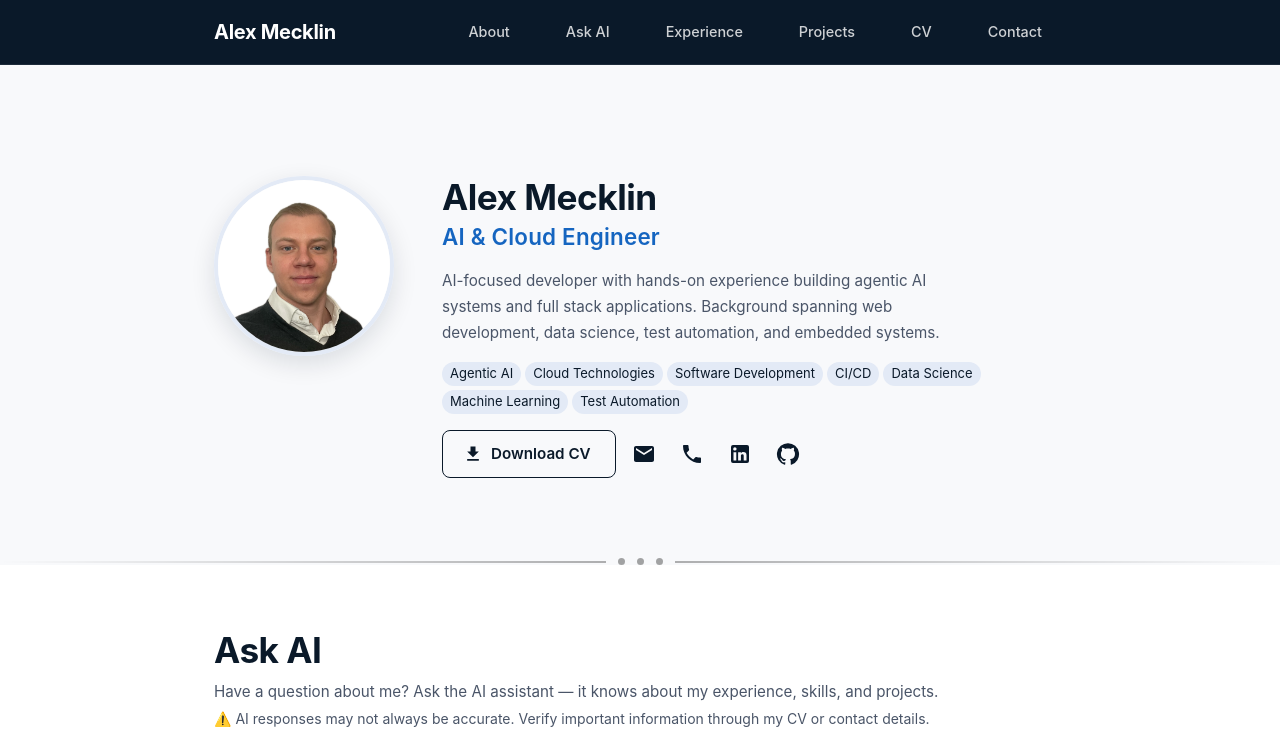
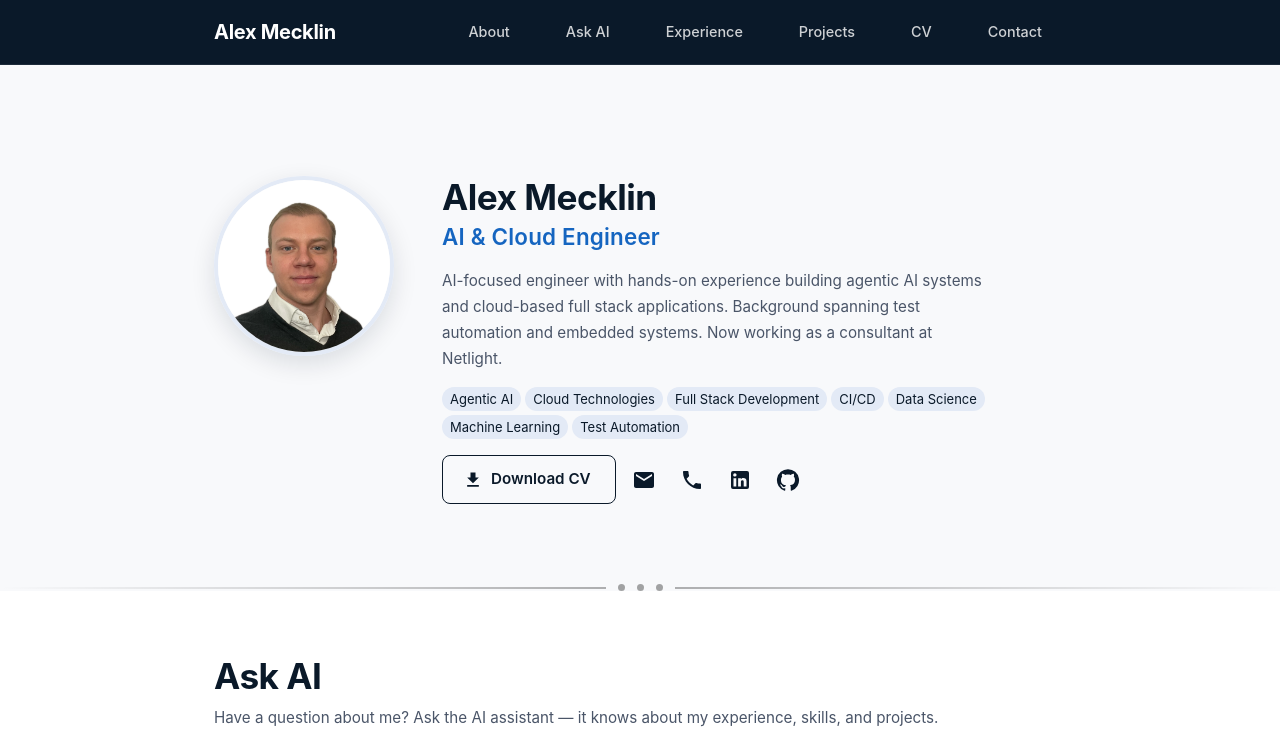
Before and after one commit to alex20m/website, a Next.js app: page / in a window 1280 px wide. Shown: the top 735 px of the page. Built offline with nearby package versions, Linux system fonts and the light colour scheme; what @mui/material-nextjs would draw is missing.

Commit message:
Refresh About bio and skill chips to match the current CV (#27)
Update About bio and skill chips; update e2e copy expectations.

```diff
--- a/components/sections/About.tsx
+++ b/components/sections/About.tsx
@@ -9,7 +9,7 @@ import { contacts, cv, profile } from '@/data/personal';
 const skills = [
   'Agentic AI',
   'Cloud Technologies',
-  'Software Development',
+  'Full Stack Development',
   'CI/CD',
   'Data Science',
   'Machine Learning',
--- a/data/personal.tsx
+++ b/data/personal.tsx
@@ -7,7 +7,7 @@ import GitHubIcon from '@mui/icons-material/GitHub';
 export const profile = {
   name: 'Alex Mecklin',
   title: 'AI & Cloud Engineer',
-  bio: 'AI-focused developer with hands-on experience building agentic AI systems and full stack applications. Background spanning web development, data science, test automation, and embedded systems.',
+  bio: 'AI-focused engineer with hands-on experience building agentic AI systems and cloud-based full stack applications. Background spanning test automation and embedded systems. Now working as a consultant at Netlight.',
   // focalX/focalY/zoom mirror CSS's object-position + transform: scale() —
   // the single crop definition both the live Avatar and the generated OG
   // image (which can't use those CSS properties directly) render from.
```
Also changed, not shown: 2 other files (tests, documents, lock files or other folders).
